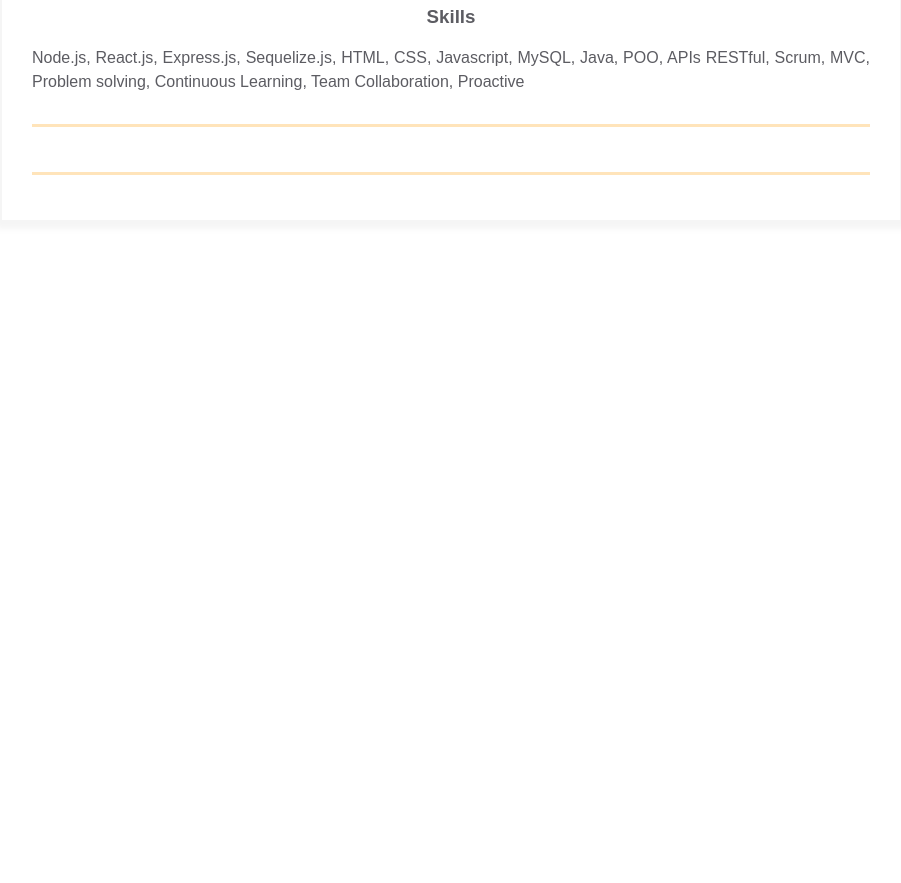
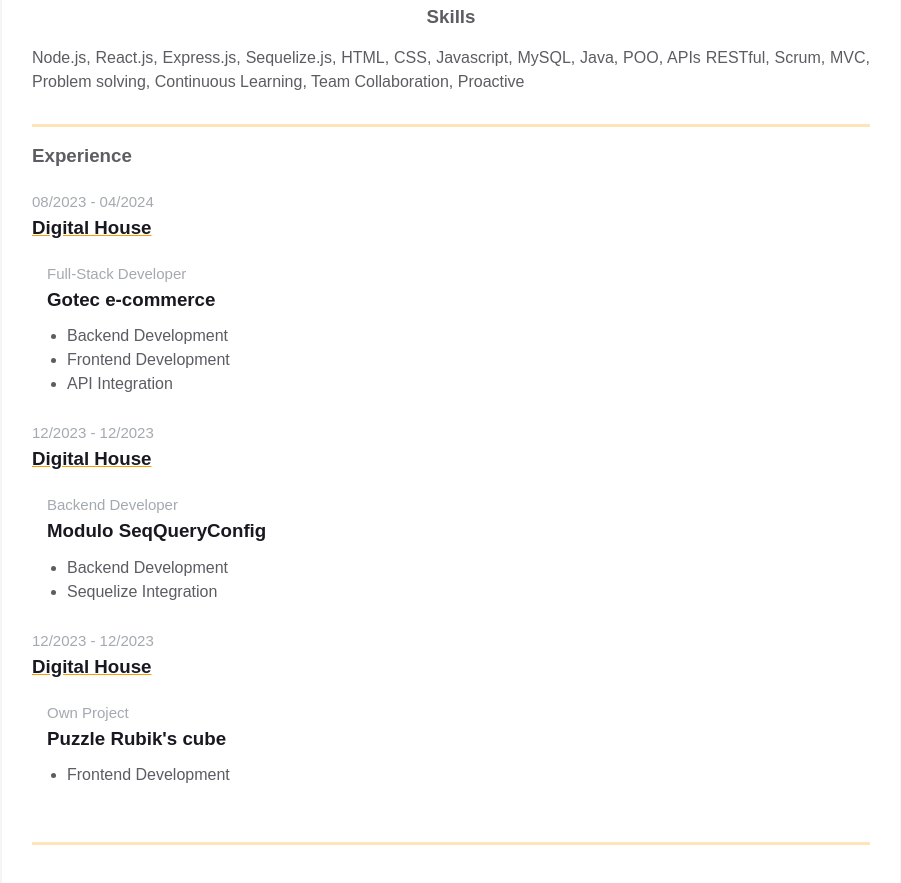
Before and after one commit to maxife36/homepage, a plain HTML site: page index.html in a window 1280 px wide. Shown: the part 467-1350 px from the top of the page, without its empty margins (189-1090 px from the left). Before the commit the page ends 800 px from the top, so only its background shows below. Drawn offline with Linux system fonts and the light colour scheme.

Commit message:
Add Experience Information

```diff
--- a/index.html
+++ b/index.html
@@ -69,7 +69,56 @@
         <div class="container">
           <div class="resume__block">
             <div class="main-info fh">
-              <div class="experiences"></div>
+              <div class="experiences">
+                <h3 class="experiences__header">Experience</h3>
+                    <div class="experiences__company">
+                      <div class="experiences__company-header">
+                        <span class="experiences__company-header-durability">08/2023 - 04/2024</span>
+                        <h3 class="experiences__company-header-name">Digital House</h3>
+                      </div>
+
+                      <div class="experiences__company-project">
+                        <span class="experiences__company-project-role">Full-Stack Developer</span>
+                        <h3 class="experiences__company-project-name">Gotec e-commerce</h3>
+                        <ul class="experiences__company-project-responsibilities">
+                          <li>Backend Development</li>
+                          <li>Frontend Development</li>
+                          <li>API Integration</li>
+                        </ul>
+                      </div>
+                    </div>
+
+                    <div class="experiences__company">
+                      <div class="experiences__company-header">
+                        <span class="experiences__company-header-durability">12/2023 - 12/2023</span>
+                        <h3 class="experiences__company-header-name">Digital House</h3>
+                      </div>
+
+                      <div class="experiences__company-project">
+                        <span class="experiences__company-project-role">Backend Developer</span>
+                        <h3 class="experiences__company-project-name">Modulo SeqQueryConfig</h3>
+                        <ul class="experiences__company-project-responsibilities">
+                          <li>Backend Development</li>
+                          <li>Sequelize Integration</li>
+                        </ul>
+                      </div>
+                    </div>
+
+                    <div class="experiences__company">
+                      <div class="experiences__company-header">
+                        <span class="experiences__company-header-durability">12/2023 - 12/2023</span>
+                        <h3 class="experiences__company-header-name">Digital House</h3>
+                      </div>
+
+                      <div class="experiences__company-project">
+                        <span class="experiences__company-project-role">Own Project</span>
+                        <h3 class="experiences__company-project-name">Puzzle Rubik's cube</h3>
+                        <ul class="experiences__company-project-responsibilities">
+                          <li>Frontend Development</li>
+                        </ul>
+                      </div>
+                    </div>
+              </div>
 
               <div class="additional-info fv"></div>
             </div>
```
